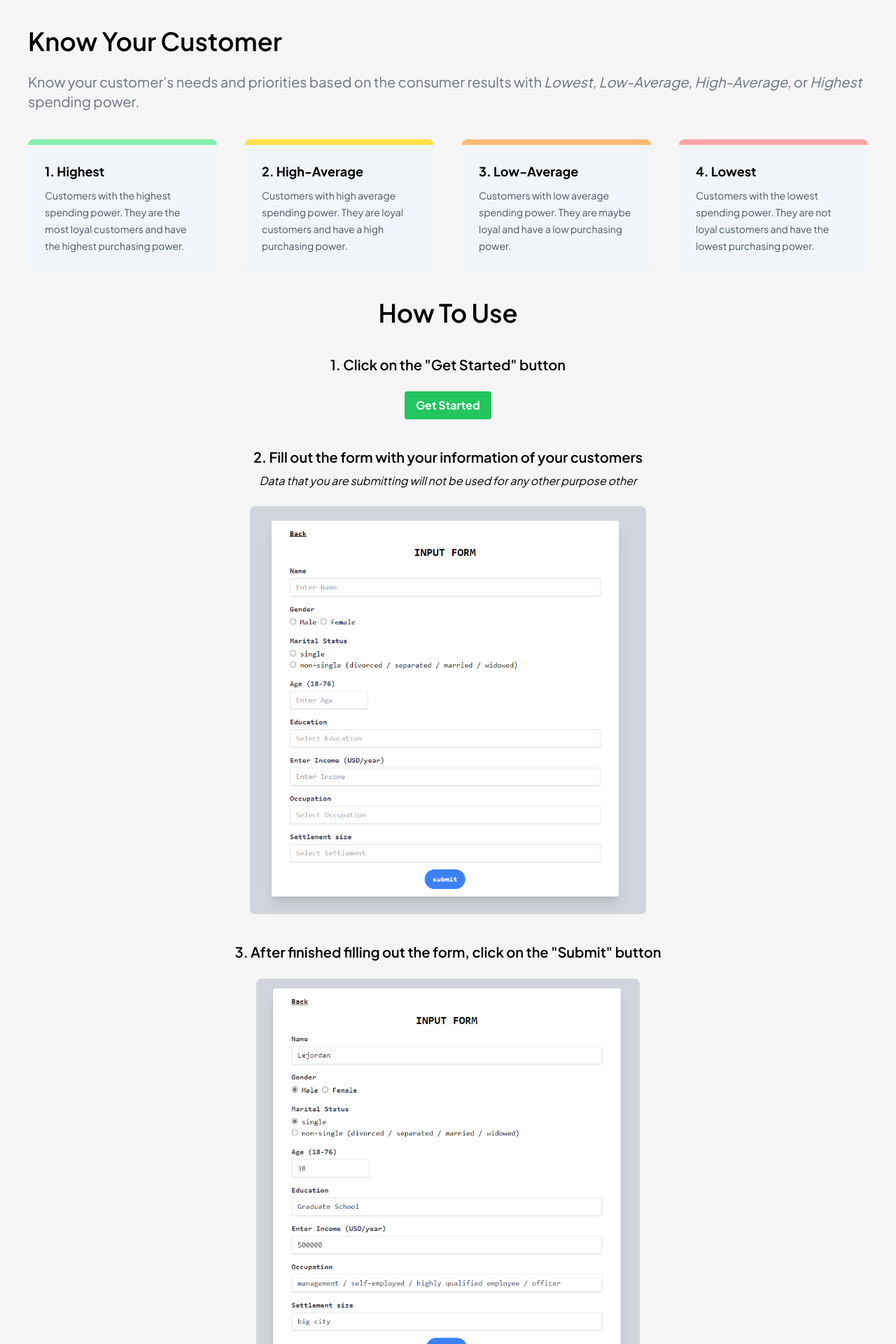
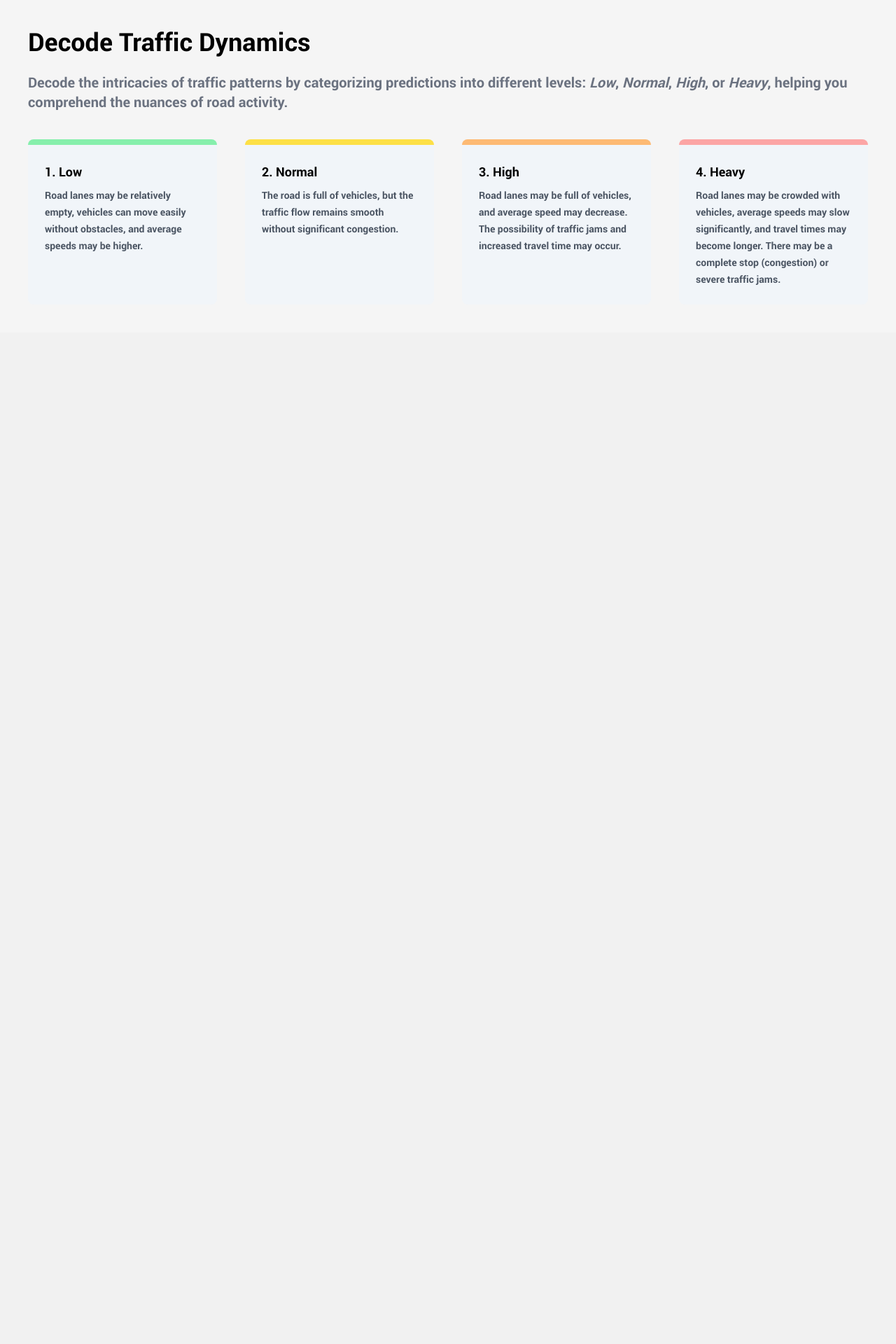
Before and after one commit to erlanig/Traffic-knn, a Flask app: page / in a window 1280 px wide. Shown: the part 801-2721 px from the top of the page at 70% size. After the commit the page ends 1208 px from the top, so only its background shows below. Run offline with Flask 3, Linux system fonts and the light colour scheme; parts of the project's set-up code (start-up, migrations or seed data) failed here and were passed over; some libraries are stand-ins or nearby versions.

Commit message:
bismillah fix

```diff
--- a/static/css/index.css
+++ b/static/css/index.css
@@ -1,11 +1,34 @@
+@font-face {
+  font-family: "Poppins-ExtraBold";
+  src: url("../font/Poppins-ExtraBold.ttf") format("truetype");
+}
+
+@font-face {
+  font-family: "Kommon Grotesk Black Italic";
+  src: url("../font/Kommon Grotesk Black Italic.ttf") format("truetype");
+}
+
+@font-face {
+  font-family: "Roboto-Bold";
+  src: url("../font/Roboto-Bold.ttf") format("truetype");
+}
+
+.hero {
+  background: url("../images/traffic_jam.jpg") center center/cover no-repeat;
+}
+
+.hero .overlay {
+  padding: 35px;
+}
+
 body {
-  font-family: "Plus Jakarta Sans", sans-serif;
+  font-family: "Roboto-Bold", sans-serif;
   background-color: #f5f5f5;
   overflow-x: hidden;
 }
 
 h1 {
-  font-family: "Russo One", sans-serif;
+  font-family: "Kommon Grotesk Black Italic", "Poppins-ExtraBold";
 }
 
 .hero {
--- a/templates/index.html
+++ b/templates/index.html
@@ -7,11 +7,7 @@
     <title>ML | Traffic Prediction</title>
 
     <!-- IMPORT ICON -->
-    <link
-      rel="shortcut icon"
-      type="image/x-icon"
-      href="../static/images/icon.ico"
-    />
+    <link rel="shortcut icon" type="image/x-icon" href="../static/images/beep.ico" />
 
     <!-- IMPORT CSS -->
     <link rel="stylesheet" href="../static/css/index.css" />
@@ -20,14 +16,9 @@
     <!-- IMPORT FONTS -->
     <link rel="preconnect" href="https://fonts.googleapis.com" />
     <link rel="preconnect" href="https://fonts.gstatic.com" crossorigin />
-    <link
-      href="https://fonts.googleapis.com/css2?family=Plus+Jakarta+Sans:wght@300;400;500;600;700;800&family=Russo+One&display=swap"
-      rel="stylesheet"
-    />
+    <link href="https://fonts.googleapis.com/css2?family=Plus+Jakarta+Sans:wght@300;400;500;600;700;800&family=Russo+One&display=swap" rel="stylesheet" />
   </head>
   <body>
-    {% include './sections/hero.html' %} {% include
-    './sections/customer_priority.html' %} {% include './sections/tutorial.html'
-    %}
+    {% include './sections/hero.html' %} {% include './sections/traffic_dynamics.html' %}
   </body>
 </html>
--- a/templates/sections/customer_priority.html
+++ /dev/null
@@ -1,57 +0,0 @@
-<section class="customer-priority my-10 px-10">
-  <h2 class="text-4xl font-semibold">Know Your Customer</h2>
-  <p class="text-gray-500 text-xl mt-6">
-    Know your customer's needs and priorities based on the consumer results with
-    <i>Lowest</i>, <i>Low-Average</i>, <i>High-Average</i>, or
-    <i>Highest</i> spending power.
-  </p>
-  <div class="mt-10 grid grid-cols-12 gap-y-10 gap-x-10">
-    <!-- COLUMN 1 -->
-    <div class="col-span-12 lg:col-span-3 bg-slate-100 rounded-lg">
-      <div class="bg-green-300 w-full h-2 rounded-t-lg"></div>
-      <div class="p-6">
-        <h3 class="text-lg font-bold mb-2">1. Highest</h3>
-        <p class="text-sm leading-6 text-gray-600">
-          Customers with the highest spending power. They are the most loyal
-          customers and have the highest purchasing power.
-        </p>
-      </div>
-    </div>
-
-    <!-- COLUMN 2 -->
-    <div class="col-span-12 lg:col-span-3 bg-slate-100 rounded-lg">
-      <div class="bg-yellow-300 w-full h-2 rounded-t-lg"></div>
-      <div class="p-6">
-        <h3 class="text-lg font-bold mb-2">2. High-Average</h3>
-        <p class="text-sm leading-6 text-gray-600">
-          Customers with high average spending power. They are loyal customers
-          and have a high purchasing power.
-        </p>
-      </div>
-    </div>
-
-    <!-- COLUMN 3 -->
-    <div class="col-span-12 lg:col-span-3 bg-slate-100 rounded-lg">
-      <div class="bg-orange-300 w-full h-2 rounded-t-lg"></div>
-      <div class="p-6">
-        <h3 class="text-lg font-bold mb-2">3. Low-Average</h3>
-        <p class="text-sm leading-6 text-gray-600">
-          Customers with low average spending power. They are maybe loyal and
-          have a low purchasing power.
-        </p>
-      </div>
-    </div>
-
-    <!-- COLUMN 4 -->
-    <div class="col-span-12 lg:col-span-3 bg-slate-100 rounded-lg">
-      <div class="bg-red-300 w-full h-2 rounded-t-lg"></div>
-      <div class="p-6">
-        <h3 class="text-lg font-bold mb-2">4. Lowest</h3>
-        <p class="text-sm leading-6 text-gray-600">
-          Customers with the lowest spending power. They are not loyal customers
-          and have the lowest purchasing power.
-        </p>
-      </div>
-    </div>
-  </div>
-</section>
--- a/templates/sections/hero.html
+++ b/templates/sections/hero.html
@@ -3,40 +3,20 @@
     <div class="container px-10 text-white lg:w-3/4">
       <h1 class="text-center text-5xl lg:text-8xl">TRAFFIC PREDICTION</h1>
       <p class="text-center text-xl lg:text-2xl mt-10">
-        Traffic congestion and related problems are a common concern in urban areas.
-        Understanding traffic patterns and analyzing data can provide valuable insights for transportation planning,
-        infrastructure development, and congestion management.
+        Traffic congestion and related problems are a common concern in urban areas. Understanding traffic patterns and analyzing data can provide valuable insights for transportation planning, infrastructure development, and congestion
+        management.
       </p>
-      <p class=" text-center text-xl lg:text-2xl mt-8">
-        Based on predictions, users can find out the traffic density from the specified time.
-      </p>
+      <p class="text-center text-xl lg:text-2xl mt-8">Based on predictions, users can find out the traffic density from the specified time.</p>
       <div class="flex items-center justify-center mt-10">
-        <a
-          href="/form"
-          class="bg-gray-100 text-gray-900 hover:bg-green-700 hover:text-white font-bold py-4 px-8 rounded text-xl transition-all"
-          >Get Started</a
-        >
+        <a href="/form" class="bg-gray-100 text-gray-900 hover:bg-green-700 hover:text-white font-bold py-4 px-8 rounded text-xl transition-all">Get Started</a>
       </div>
 
       <div class="mt-12">
         <div class="flex items-center">
           <div class="h-14 w-1.5 bg-green-400 mr-4"></div>
-          <a
-            href="https://colab.research.google.com/drive/1-_DDKFvqFVz6FHV-eHy59Cj-06iWkt28?usp=sharing#scrollTo=Qt3gbMz5O-qk"
-            class="flex gap-x-2 hover:font-bold"
-            target="_blank"
-            rel="noopener noreferrer"
-          >
-            <svg
-              xmlns="http://www.w3.org/2000/svg"
-              width="20"
-              height="20"
-              viewBox="0 0 24 24"
-              fill="#fff"
-            >
-              <path
-                d="M11.362 2c4.156 0 2.638 6 2.638 6s6-1.65 6 2.457v11.543h-16v-20h7.362zm.827-2h-10.189v24h20v-14.386c0-2.391-6.648-9.614-9.811-9.614z"
-              />
+          <a href="https://colab.research.google.com/drive/1-_DDKFvqFVz6FHV-eHy59Cj-06iWkt28?usp=sharing#scrollTo=Qt3gbMz5O-qk" class="flex gap-x-2 hover:font-bold" target="_blank" rel="noopener noreferrer">
+            <svg xmlns="http://www.w3.org/2000/svg" width="20" height="20" viewBox="0 0 24 24" fill="#fff">
+              <path d="M11.362 2c4.156 0 2.638 6 2.638 6s6-1.65 6 2.457v11.543h-16v-20h7.362zm.827-2h-10.189v24h20v-14.386c0-2.391-6.648-9.614-9.811-9.614z" />
             </svg>
             <span class="uppercase tracking-wide">View on Colab</span>
           </a>
@@ -44,23 +24,8 @@
 
         <div class="flex items-center">
           <div class="h-14 w-1.5 bg-yellow-400 mr-4"></div>
-          <a
-            href="https://www.kaggle.com/datasets/hasibullahaman/traffic-prediction-dataset"
-            class="flex gap-x-2 hover:font-bold"
-            target="_blank"
-            rel="noopener noreferrer"
-          >
-            <svg
-              enable-background="new 0 0 32 32"
-              height="20px"
-              id="Layer_1"
-              version="1.1"
-              viewBox="0 0 32 32"
-              width="20px"
-              xml:space="preserve"
-              xmlns="http://www.w3.org/2000/svg"
-              xmlns:xlink="http://www.w3.org/1999/xlink"
-            >
+          <a href="https://www.kaggle.com/datasets/hasibullahaman/traffic-prediction-dataset" class="flex gap-x-2 hover:font-bold" target="_blank" rel="noopener noreferrer">
+            <svg enable-background="new 0 0 32 32" height="20px" id="Layer_1" version="1.1" viewBox="0 0 32 32" width="20px" xml:space="preserve" xmlns="http://www.w3.org/2000/svg" xmlns:xlink="http://www.w3.org/1999/xlink">
               <g id="data">
                 <path
                   d="M16,0C9.256,0,2,2.033,2,6.5v19C2,29.965,9.256,32,16,32c6.743,0,14-2.035,14-6.5v-19   C30,2.033,22.742,0,16,0z M28,25.5c0,2.484-5.373,4.5-12,4.5c-6.628,0-12-2.016-12-4.5v-3.736C6.066,23.893,11.05,25,16,25   c4.95,0,9.934-1.107,12-3.236V25.5z M28,19.5h-0.004c0,0.01,0.004,0.021,0.004,0.031C28,22,22.627,24,16,24c-6.627,0-12-2-12-4.469   c0-0.01,0.004-0.021,0.004-0.031H4v-3.736C6.066,17.893,11.05,19,16,19c4.95,0,9.934-1.107,12-3.236V19.5z M28,13.5h-0.004   c0,0.01,0.004,0.021,0.004,0.031C28,16,22.627,18,16,18c-6.627,0-12-2-12-4.469c0-0.01,0.004-0.021,0.004-0.031H4v-3.436   C6.621,12.061,11.425,13,16,13c4.575,0,9.379-0.939,12-2.936V13.5z M16,11C9.372,11,4,8.984,4,6.5C4,4.014,9.372,2,16,2   c6.627,0,12,2.014,12,4.5C28,8.984,22.627,11,16,11z"
@@ -77,5 +42,4 @@
       </div>
     </div>
   </div>
-  {% include './sections/svg_line.html' %}
 </header>
--- a/templates/sections/svg_line.html
+++ /dev/null
@@ -1,37 +0,0 @@
-<div class="backwrap gradient">
-  <div class="back-shapes">
-      <!-- All this img tags was autogenerated by custom written js tool -->
-      <span class="floating circle" style="top:66.59856996935649%;left:13.020833333333334%;animation-delay:-0.9s;"></span>
-      <span class="floating triangle" style="top:31.46067415730337%;left:33.59375%;animation-delay:-4.8s;"></span>
-      <span class="floating cross" style="top:76.50663942798774%;left:38.020833333333336%;animation-delay:-4s;"></span>
-      <span class="floating square" style="top:21.450459652706844%;left:14.0625%;animation-delay:-2.8s;"></span>
-      <span class="floating square" style="top:58.12053115423902%;left:56.770833333333336%;animation-delay:-2.15s;"></span>
-      <span class="floating square" style="top:8.682328907048008%;left:72.70833333333333%;animation-delay:-1.9s;"></span>
-      <span class="floating cross" style="top:31.3585291113381%;left:58.541666666666664%;animation-delay:-0.65s;"></span>
-      <span class="floating cross" style="top:69.96935648621042%;left:81.45833333333333%;animation-delay:-0.4s;"></span>
-      <span class="floating circle" style="top:15.117466802860061%;left:32.34375%;animation-delay:-4.1s;"></span>
-      <span class="floating circle" style="top:13.074565883554648%;left:45.989583333333336%;animation-delay:-3.65s;"></span>
-      <span class="floating cross" style="top:55.87334014300306%;left:27.135416666666668%;animation-delay:-2.25s;"></span>
-      <span class="floating cross" style="top:49.54034729315628%;left:53.75%;animation-delay:-2s;"></span>
-      <span class="floating cross" style="top:34.62717058222676%;left:49.635416666666664%;animation-delay:-1.55s;"></span>
-      <span class="floating cross" style="top:33.19713993871297%;left:86.14583333333333%;animation-delay:-0.95s;"></span>
-      <span class="floating square" style="top:28.19203268641471%;left:25.208333333333332%;animation-delay:-4.45s;"></span>
-      <span class="floating circle" style="top:39.7344228804903%;left:10.833333333333334%;animation-delay:-3.35s;"></span>
-      <span class="floating triangle" style="top:77.83452502553627%;left:24.427083333333332%;animation-delay:-2.3s;"></span>
-      <span class="floating triangle" style="top:2.860061287027579%;left:47.864583333333336%;animation-delay:-1.75s;"></span>
-      <span class="floating triangle" style="top:71.3993871297242%;left:66.45833333333333%;animation-delay:-1.25s;"></span>
-      <span class="floating triangle" style="top:31.256384065372828%;left:76.92708333333333%;animation-delay:-0.65s;"></span>
-      <span class="floating triangle" style="top:46.47599591419816%;left:38.90625%;animation-delay:-0.35s;"></span>
-      <span class="floating cross" style="top:3.4729315628192032%;left:19.635416666666668%;animation-delay:-4.3s;"></span>
-      <span class="floating cross" style="top:3.575076608784474%;left:6.25%;animation-delay:-4.05s;"></span>
-      <span class="floating cross" style="top:77.3237997957099%;left:4.583333333333333%;animation-delay:-3.75s;"></span>
-      <span class="floating cross" style="top:0.9193054136874361%;left:71.14583333333333%;animation-delay:-3.3s;"></span>
-      <span class="floating square" style="top:23.6976506639428%;left:63.28125%;animation-delay:-2.1s;"></span>
-      <span class="floating square" style="top:81.30745658835546%;left:45.15625%;animation-delay:-1.75s;"></span>
-      <span class="floating square" style="top:60.9805924412666%;left:42.239583333333336%;animation-delay:-1.45s;"></span>
-      <span class="floating square" style="top:29.009193054136876%;left:93.90625%;animation-delay:-1.05s;"></span>
-      <span class="floating square" style="top:52.093973442288046%;left:68.90625%;animation-delay:-0.7s;"></span>
-      <span class="floating square" style="top:81.51174668028601%;left:83.59375%;animation-delay:-0.35s;"></span>
-      <span class="floating square" style="top:11.542390194075587%;left:91.51041666666667%;animation-delay:-0.1s;"></span>
-  </div>
-</div>
--- /dev/null
+++ b/templates/sections/traffic_dynamics.html
@@ -0,0 +1,43 @@
+<section class="customer-priority my-10 px-10">
+  <h2 class="text-4xl font-semibold">Decode Traffic Dynamics</h2>
+  <p class="text-gray-500 text-xl mt-6">
+    Decode the intricacies of traffic patterns by categorizing predictions into different levels: <i>Low</i>, <i>Normal</i>, <i>High</i>, or <i>Heavy</i>, helping you comprehend the nuances of road activity.
+  </p>
+  <div class="mt-10 grid grid-cols-12 gap-y-10 gap-x-10">
+    <!-- COLUMN 1 -->
+    <div class="col-span-12 lg:col-span-3 bg-slate-100 rounded-lg">
+      <div class="bg-green-300 w-full h-2 rounded-t-lg"></div>
+      <div class="p-6">
+        <h3 class="text-lg font-bold mb-2">1. Low</h3>
+        <p class="text-sm leading-6 text-gray-600">Road lanes may be relatively empty, vehicles can move easily without obstacles, and average speeds may be higher.</p>
+      </div>
+    </div>
+
+    <!-- COLUMN 2 -->
+    <div class="col-span-12 lg:col-span-3 bg-slate-100 rounded-lg">
+      <div class="bg-yellow-300 w-full h-2 rounded-t-lg"></div>
+      <div class="p-6">
+        <h3 class="text-lg font-bold mb-2">2. Normal</h3>
+        <p class="text-sm leading-6 text-gray-600">The road is full of vehicles, but the traffic flow remains smooth without significant congestion.</p>
+      </div>
+    </div>
+
+    <!-- COLUMN 3 -->
+    <div class="col-span-12 lg:col-span-3 bg-slate-100 rounded-lg">
+      <div class="bg-orange-300 w-full h-2 rounded-t-lg"></div>
+      <div class="p-6">
+        <h3 class="text-lg font-bold mb-2">3. High</h3>
+        <p class="text-sm leading-6 text-gray-600">Road lanes may be full of vehicles, and average speed may decrease. The possibility of traffic jams and increased travel time may occur.</p>
+      </div>
+    </div>
+
+    <!-- COLUMN 4 -->
+    <div class="col-span-12 lg:col-span-3 bg-slate-100 rounded-lg">
+      <div class="bg-red-300 w-full h-2 rounded-t-lg"></div>
+      <div class="p-6">
+        <h3 class="text-lg font-bold mb-2">4. Heavy</h3>
+        <p class="text-sm leading-6 text-gray-600">Road lanes may be crowded with vehicles, average speeds may slow significantly, and travel times may become longer. There may be a complete stop (congestion) or severe traffic jams.</p>
+      </div>
+    </div>
+  </div>
+</section>
--- a/templates/sections/tutorial.html
+++ /dev/null
@@ -1,50 +0,0 @@
-<section class="tutorial my-10 px-10 flex flex-col items-center">
-  <h2 class="text-4xl font-semibold">How To Use</h2>
-  <div class="mt-10 flex flex-col items-center">
-    <h3 class="text-xl font-semibold mb-6">
-      1. Click on the "Get Started" button
-    </h3>
-    <a
-      href="/form"
-      class="bg-green-500 hover:bg-green-700 text-white font-bold py-2 px-4 rounded"
-    >
-      Get Started
-    </a>
-  </div>
-
-  <div class="flex flex-col items-center mt-10">
-    <h3 class="text-xl font-semibold">
-      2. Fill out the form with your information of your customers
-    </h3>
-    <i class="mt-2 mb-6">
-      Data that you are submitting will not be used for any other purpose other
-    </i>
-    <img
-      src="../../static/images/form_input.png"
-      alt="form_input"
-      class="rounded-lg md:w-2/3"
-    />
-  </div>
-
-  <div class="flex flex-col items-center mt-10">
-    <h3 class="text-xl font-semibold mb-6">
-      3. After finished filling out the form, click on the "Submit" button
-    </h3>
-    <img
-      src="../../static/images/form_input_filled.png"
-      alt="form_input"
-      class="rounded-lg md:w-2/3"
-    />
-  </div>
-
-  <div class="flex flex-col items-center mt-10">
-    <h3 class="text-xl font-semibold mb-6">
-      4. Tada! Based on your input, you will know the customer priority
-    </h3>
-    <img
-      src="../../static/images/form_result.png"
-      alt="form_input"
-      class="rounded-lg md:w-2/3"
-    />
-  </div>
-</section>
```
Also changed, not shown: templates/form.html (+25 -82 lines), templates/output.html (+21 -21 lines), static/font/Kommon Grotesk Black Italic.ttf (added), static/font/Poppins-ExtraBold.ttf (added), static/font/Roboto-Bold.ttf (added), static/images/beep.ico (added), static/images/form_input.png (deleted), static/images/form_input_filled.png (deleted), static/images/form_result.png (deleted), static/images/icon.ico, static/images/traffic.jpg (added), static/images/traffic_jam.jpg (added).
